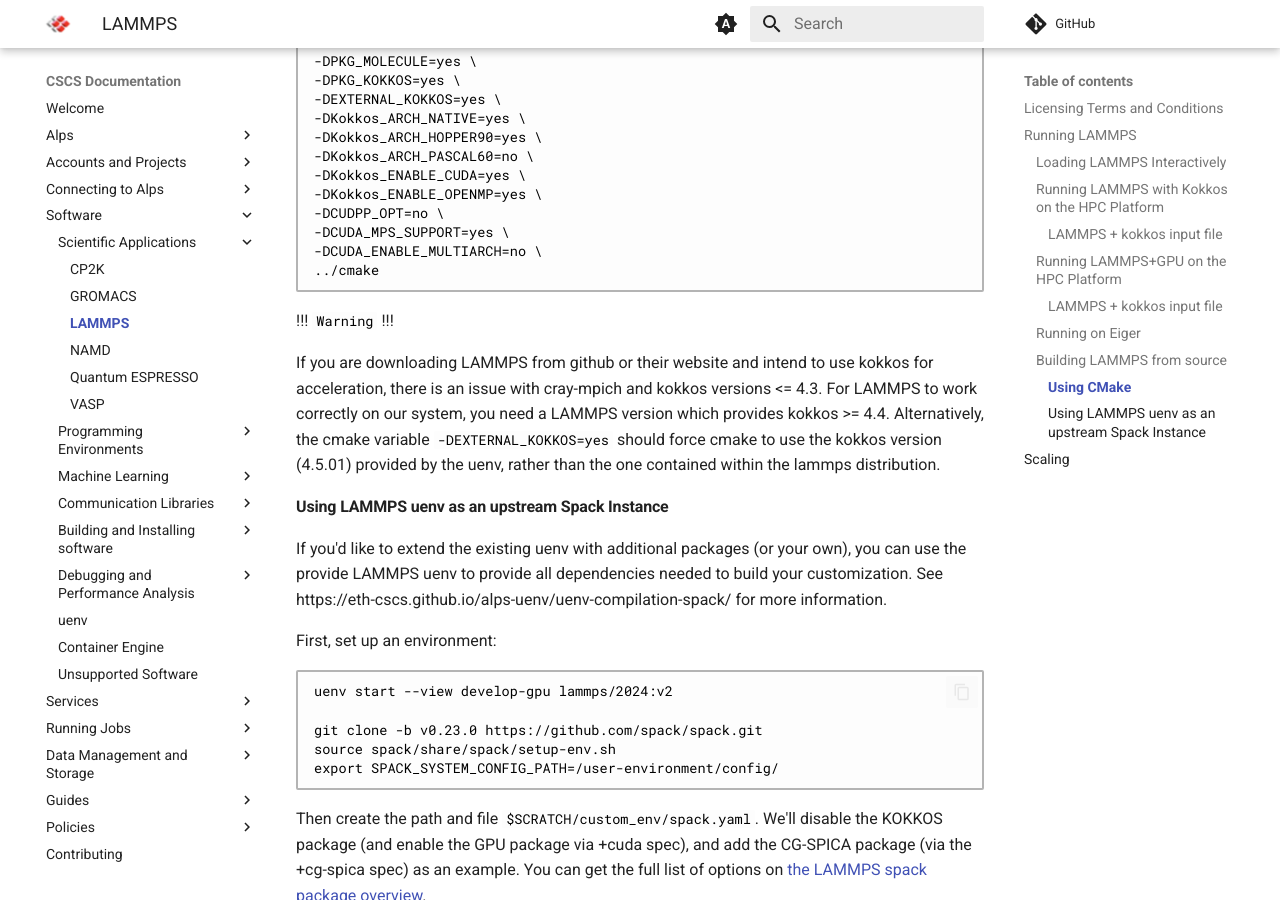
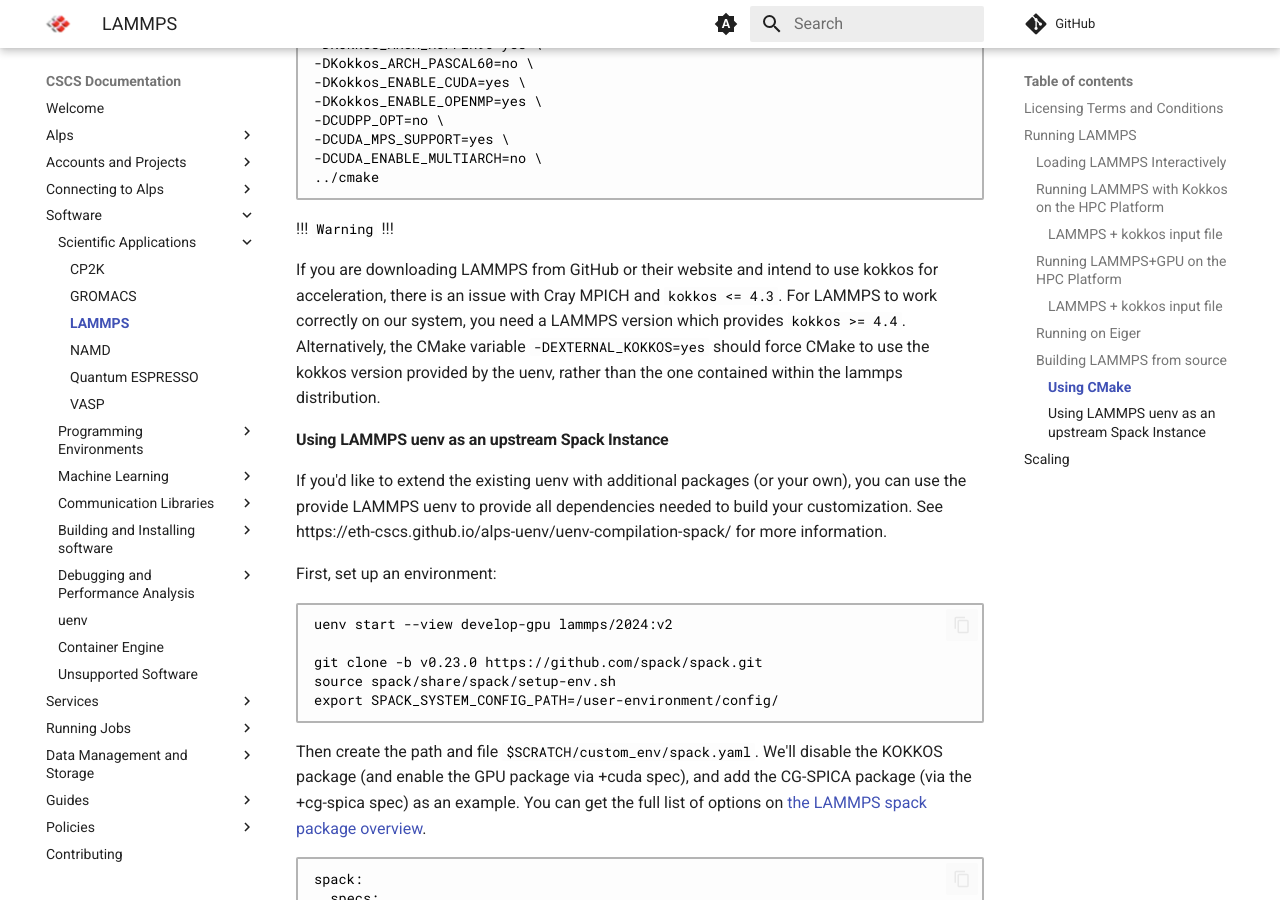
Before and after one commit to nickjbrowning/cscs-docs, an MkDocs documentation site: the page built from docs/software/sciapps/lammps.md, in a window 1280 px wide and 900 px high, scrolled down 5159 px. Built offline with MkDocs 1.6.1 and Material for MkDocs 9.7.7, drawn with Linux system fonts in a browser that asks for light colours; comment, search, counter and statistics services are not loaded; some of the changed lines change nothing that is shown; some of the changed text lies outside the part shown.

Commit message:
more updates

````diff
--- a/docs/software/sciapps/lammps.md
+++ b/docs/software/sciapps/lammps.md
@@ -5,8 +5,7 @@
 It can model atomic, polymeric, biological, metallic, granular, and coarse-grained systems using a variety of force fields and boundary conditions.
 The current version of LAMMPS is written in C++.
 
-!!! note
-    !!! note "uenvs"
+!!! note "uenvs"
     [LAMMPS](https://www.lammps.org/) is provided on [ALPS][platforms-on-alps] via [uenv][ref-uenv].
     Please have a look at the [uenv documentation][ref-uenv] for more information about uenvs and how to use them.
 
@@ -92,7 +91,7 @@ srun ./wrapper.sh lmp -in lj_kokkos.in -k on g 1 -sf kk -pk kokkos gpu/aware on
 4. Change `<LAMMPS_UENV>` to the name (or path) of the LAMMPS uenv you want to use.
 5. Load the `kokkos` uenv view.
 
-`numactl` wrapper:
+the `numactl` wrapper is the following:
 
 ```bash title="wrapper.sh"
 #!/bin/bash
@@ -108,20 +107,16 @@ export MPICH_GPU_SUPPORT_ENABLED=1
 numactl --cpunodebind=$NUMA_NODE --membind=$NUMA_NODE "$@"
 ```
 
-With the above scripts, you can launch a LAMMPS + kokkos calculation on 2 nodes, using 4 MPI-ranks per node and 4 GPUs per node with:
+With the above scripts, you can launch a LAMMPS+kokkos calculation on 2 nodes, using 4 MPI ranks per node and 4 GPUs per node with:
 
 ```bash
 sbatch run_lammps_kokkos.sh
 ```
 
-You may need to make the `wrapper.sh` script executeable via: `chmod +x wrapper.sh`.
+You may need to make the `wrapper.sh` script executable (`chmod +x wrapper.sh`).
 
 #### LAMMPS + kokkos input file
-
-Below is the input file used in the above script, defining a 3d Lennard-Jones melt.
-
-??? example "LAMMPS+kokkos input file"
-    Below is the input file ...
+??? example "LAMMPS+kokkos input file, defining a 3d Lennard-Jones melt."
     ```
     variable        x index 200
     variable        y index 200
@@ -282,9 +277,9 @@ CC=mpicc CXX=mpic++ cmake \
 
 !!! `Warning` !!!
 
-If you are downloading LAMMPS from github or their website and intend to use kokkos for acceleration, there is an issue with cray-mpich and kokkos versions <= 4.3.
-For LAMMPS to work correctly on our system, you need a LAMMPS version which provides kokkos >= 4.4.
-Alternatively, the cmake variable `-DEXTERNAL_KOKKOS=yes` should force cmake to use the kokkos version (4.5.01) provided by the uenv, rather than the one contained within the lammps distribution.
+If you are downloading LAMMPS from GitHub or their website and intend to use kokkos for acceleration, there is an issue with Cray MPICH and `kokkos <= 4.3`.
+For LAMMPS to work correctly on our system, you need a LAMMPS version which provides `kokkos >= 4.4`.
+Alternatively, the CMake variable `-DEXTERNAL_KOKKOS=yes` should force CMake to use the kokkos version provided by the uenv, rather than the one contained within the lammps distribution.
 
 #### Using LAMMPS uenv as an upstream Spack Instance
 
````
